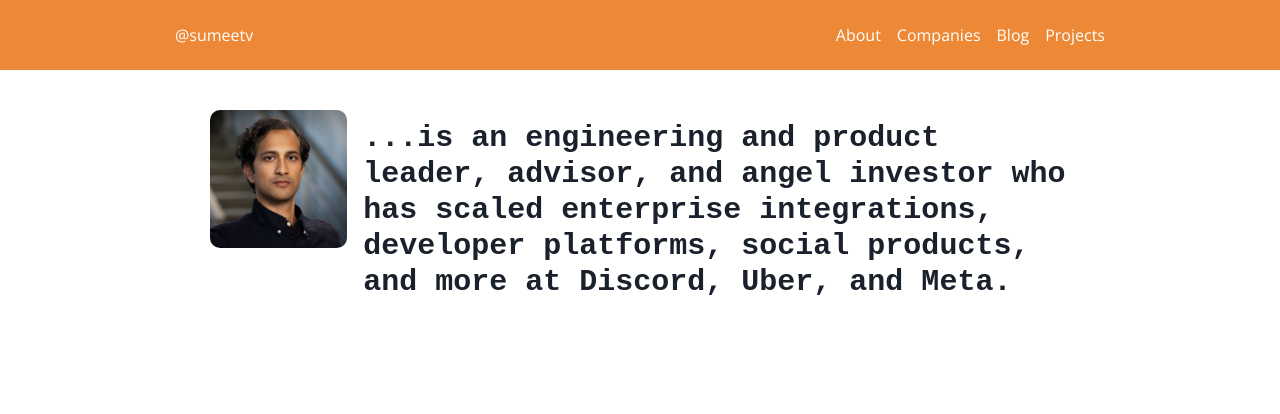
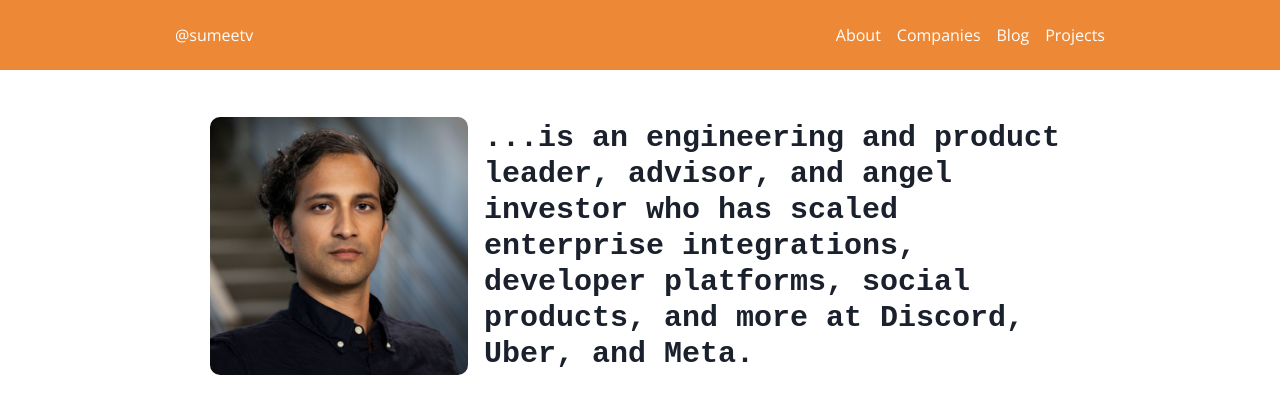
Before and after one commit to sumeetv/chord-finder, a Next.js app: page / in a window 1280 px wide. Shown: the top 414 px of the page. Built offline with nearby package versions, Linux system fonts and the light colour scheme.

Commit message:
Fix landing page image layout and add padding for line breaks in about page

```diff
--- a/src/app/about/page.tsx
+++ b/src/app/about/page.tsx
@@ -45,7 +45,7 @@
                 over to our enterprise integrations with car rental agencies while providing prospective drivers with tools
                 to get an otherwise unaffordable car so they could earn meaningful money on our platform.`}
             </Text>
-            <Text>
+            <Text paddingTop={'1rem'}>
                 {`After focusing on drivers for a few years, I joined the micromobility boom and worked to integrate JUMP bikes
                 and scooters into the main app. I build the product engineering organization out, led our backing infrastructure
                 and firmware integrations, and, ultimately, negotiated the technical side of the Lime acquisition of our hardware
--- a/src/app/page.tsx
+++ b/src/app/page.tsx
@@ -1,12 +1,12 @@
 'use client'
 
-import { Box, Heading, Image, Stack, Text } from "@chakra-ui/react";
+import { Box, Flex, Heading, Image } from "@chakra-ui/react";
 
 export default function Home() {
     return (
         <main>
-            <Stack spacing={4} direction={['column', 'row']} paddingTop={'1rem'}>
-                <Box>
+            <Flex paddingTop={'1rem'} alignItems='center'>
+                <Box minWidth={'30%'}>
                     <Image
                         borderRadius={`10px`}
                         aspectRatio={1}
@@ -14,12 +14,12 @@
                         alt="Headshot of Sumeet Vaidya (sumeetv)"
                     />
                 </Box>
-                <Heading size='lg' fontFamily={'monospace'}>
+                <Heading size='lg' fontFamily={'monospace'} paddingLeft={'1rem'}>
                     {`...is an engineering and product leader, advisor, and angel investor
                     who has scaled enterprise integrations, developer platforms, social
                     products, and more at Discord, Uber, and Meta.`}
                 </Heading>
-            </Stack>
+            </Flex>
         </main>
     );
 }
```
